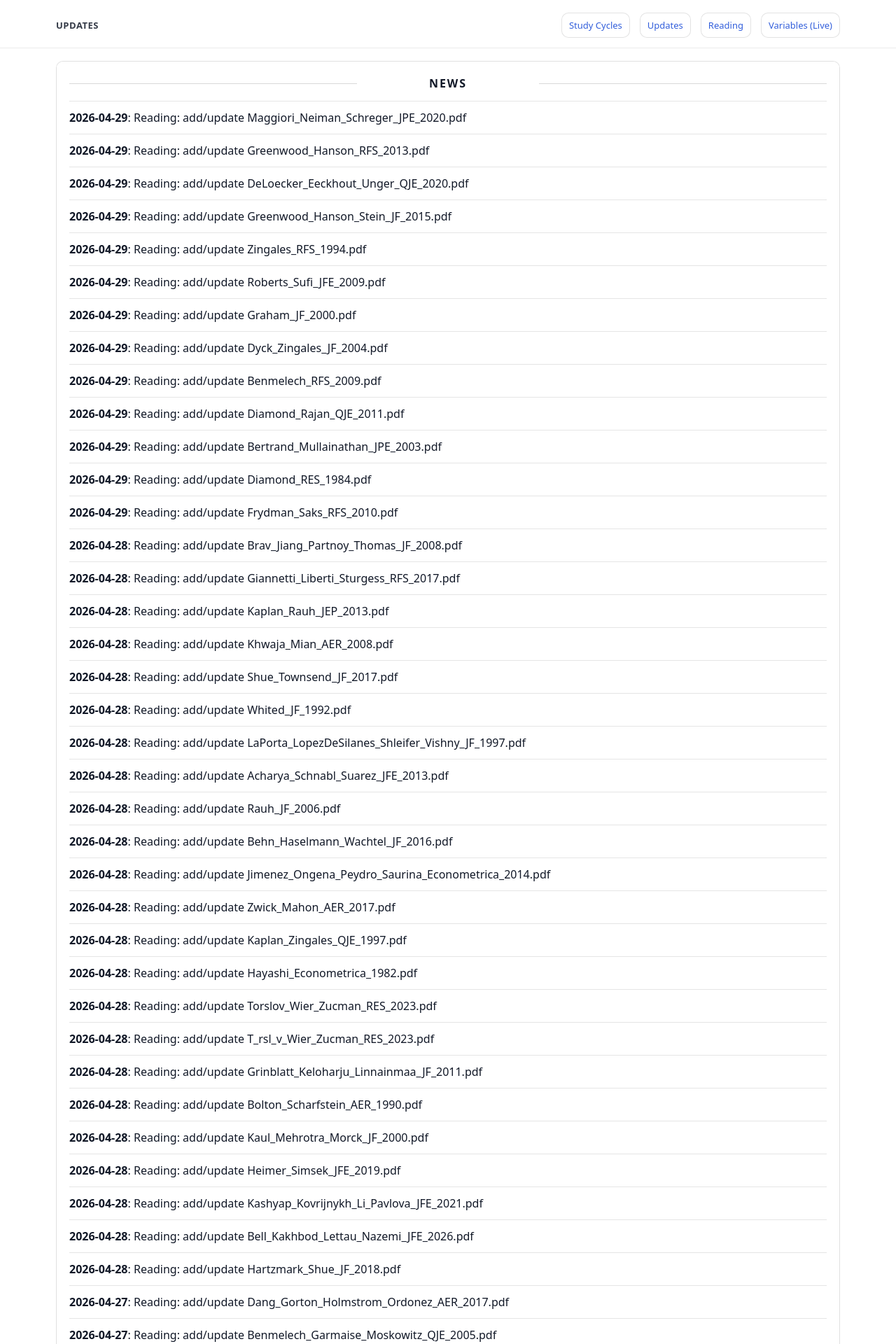
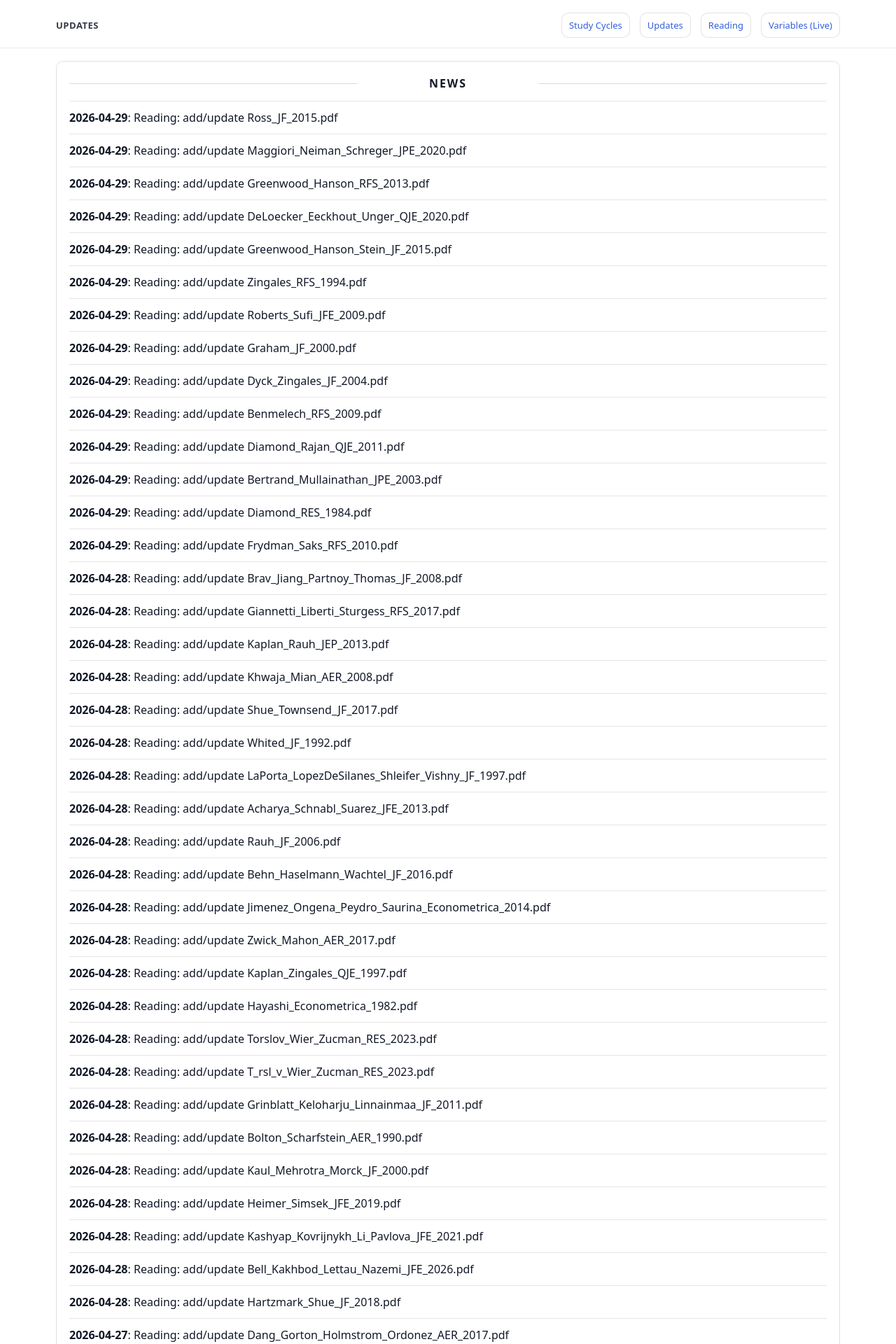
Before and after one commit to yaxinzn/study-archive, a Jekyll site: the page built from updates/index.md, in a window 1280 px wide. Shown: the top 1920 px of the page at 70% size. Built offline with Jekyll 4.4.1, drawn with Linux system fonts in a browser that asks for light colours; some of the changed text lies outside the part shown.

Commit message:
chore: update NEWS feed

```diff
--- a/_data/news.yml
+++ b/_data/news.yml
@@ -1,4 +1,7 @@
 # Auto-generated update history (sorted newest -> oldest). Do not edit manually.
+- ts: "1777460092"
+  date: "2026-04-29"
+  title: "Reading: add/update Ross_JF_2015.pdf"
 - ts: "1777458506"
   date: "2026-04-29"
   title: "Reading: add/update Maggiori_Neiman_Schreger_JPE_2020.pdf"
```
